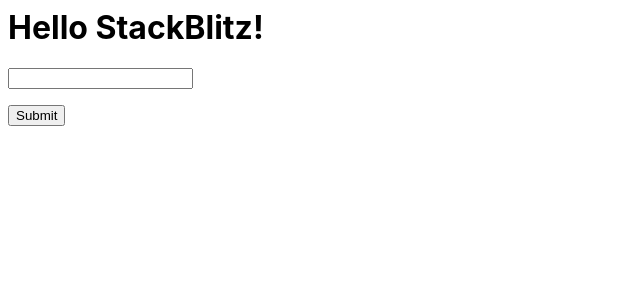
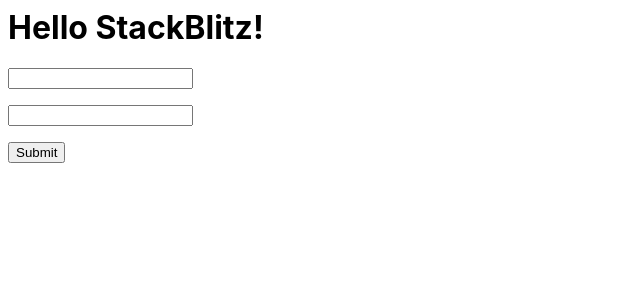
Before and after one commit to ishrar776/react-6gsp1c, a React (Create React App) app: page / in a window 1280 px wide. Shown: the top 300 px of the page, without its empty margins (0-640 px from the left). Built offline with nearby package versions, Linux system fonts and the light colour scheme.

Commit message:
1 file modified

```diff
--- a/src/App.js
+++ b/src/App.js
@@ -46,6 +46,14 @@
         ></input>
       </p>
       <p>
+        <input
+          type="text"
+          onChange={handleChanges}
+          value={values.message}
+          name="message"
+        ></input>
+      </p>
+      <p>
         <input type="submit" />
       </p>
     </form>
```
